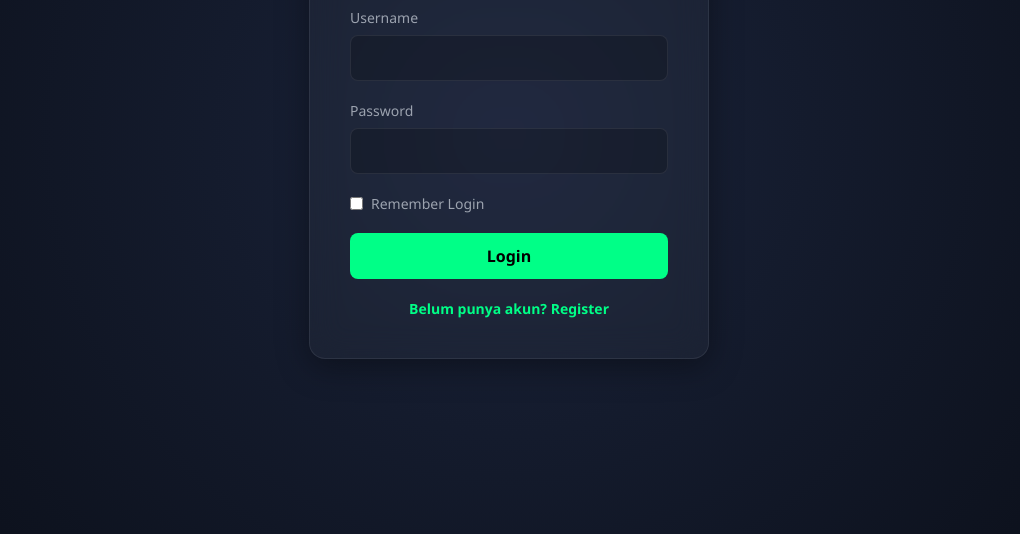
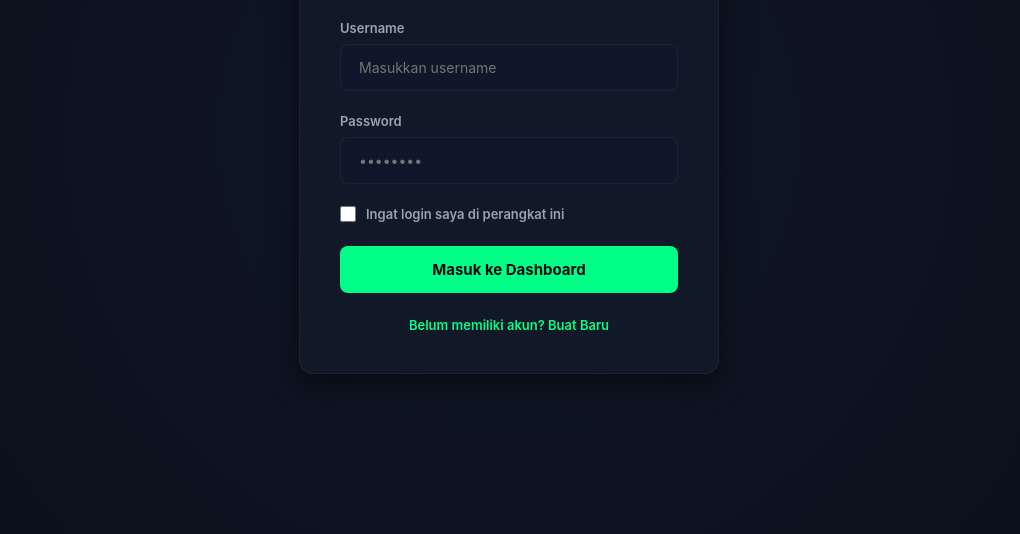
Before and after one commit to ErlanggaaaXzzzz/WebWhatsapp, a website: page login.html in a window 1280 px wide. Shown: the part 266-800 px from the top of the page, without its empty margins (131-1151 px from the left). Drawn offline with Linux system fonts and the light colour scheme.

Commit message:
Update login.html

```diff
--- a/login.html
+++ b/login.html
@@ -3,130 +3,219 @@
 <head>
     <meta charset="UTF-8">
     <meta name="viewport" content="width=device-width, initial-scale=1.0">
-    <title>Login / Register - WA Debugger</title>
+    <title>Login / Register - WA Debugger Professional</title>
     <style>
         :root {
-            --bg-color: #0b0f19;
-            --card-bg: rgba(255, 255, 255, 0.03);
-            --border-color: rgba(255, 255, 255, 0.08);
+            --bg: #0b0f19;
+            --card-bg: #111827;
+            --border: rgba(255, 255, 255, 0.05);
             --primary: #00ff87;
-            --primary-glow: rgba(0, 255, 135, 0.3);
+            --primary-glow: rgba(0, 255, 135, 0.15);
             --text: #f3f4f6;
             --text-muted: #9ca3af;
+            --danger: #ef4444;
         }
-        * { box-sizing: border-box; margin: 0; padding: 0; font-family: 'Segoe UI', Tahoma, Geneva, Verdana, sans-serif; }
+        * { box-sizing: border-box; margin: 0; padding: 0; font-family: 'Inter', system-ui, sans-serif; }
+
         body {
-            background: radial-gradient(circle at center, #1a233a 0%, var(--bg-color) 100%);
+            background-color: var(--bg);
+            background-image: radial-gradient(circle at center, #0f172a 0%, var(--bg) 100%);
             color: var(--text);
             display: flex;
             justify-content: center;
             align-items: center;
             min-height: 100vh;
             overflow: hidden;
+            padding: 20px;
         }
+
+        /* Container Card Premium dengan Top Glowing Bar */
         .container {
             background: var(--card-bg);
-            backdrop-filter: blur(16px);
-            border: 1px solid var(--border-color);
+            border: 1px solid var(--border);
             padding: 40px;
-            border-radius: 16px;
+            border-radius: 14px;
             width: 100%;
-            max-width: 400px;
-            box-shadow: 0 8px 32px 0 rgba(0, 0, 0, 0.37);
+            max-width: 420px;
+            box-shadow: 0 10px 30px rgba(0, 0, 0, 0.5);
+            position: relative;
+            overflow: hidden;
+            transition: all 0.3s ease;
         }
-        h2 { text-align: center; margin-bottom: 24px; font-weight: 600; letter-spacing: 1px; color: #fff; }
-        .form-group { margin-bottom: 20px; }
-        label { display: block; margin-bottom: 8px; color: var(--text-muted); font-size: 14px; }
-        input {
+
+        /* Neon top-border decoration */
+        .container::before {
+            content: '';
+            position: absolute;
+            top: 0;
+            left: 0;
             width: 100%;
-            padding: 12px 16px;
-            background: rgba(0,0,0,0.2);
-            border: 1px solid var(--border-color);
+            height: 3px;
+            background: var(--primary);
+            box-shadow: 0 0 12px var(--primary);
+        }
+
+        /* Branding Text Form */
+        .brand-title {
+            font-size: 24px;
+            font-weight: 800;
+            text-align: center;
+            margin-bottom: 8px;
+            letter-spacing: 1px;
+            color: #fff;
+        }
+        .brand-title span {
+            color: var(--primary);
+            text-shadow: 0 0 10px var(--primary-glow);
+        }
+
+        #formTitle {
+            font-size: 14px;
+            font-weight: 700;
+            text-transform: uppercase;
+            letter-spacing: 1px;
+            color: var(--text-muted);
+            text-align: center;
+            margin-bottom: 30px;
+        }
+
+        /* Form Components */
+        .form-group { margin-bottom: 22px; }
+        label { display: block; margin-bottom: 8px; color: var(--text-muted); font-size: 13px; font-weight: 600; }
+
+        input[type="text"], input[type="password"] {
+            width: 100%;
+            padding: 14px 18px;
+            background: #0f172a;
+            border: 1px solid var(--border);
             border-radius: 8px;
             color: #fff;
-            font-size: 15px;
-            transition: all 0.3s ease;
+            font-size: 14px;
+            transition: all 0.2s ease;
         }
-        input:focus {
+        input[type="text"]:focus, input[type="password"]:focus {
             outline: none;
             border-color: var(--primary);
             box-shadow: 0 0 10px var(--primary-glow);
         }
+
+        /* Control Utilities */
         .remember-me {
             display: flex;
             align-items: center;
-            gap: 8px;
-            font-size: 14px;
+            gap: 10px;
+            font-size: 13px;
             color: var(--text-muted);
-            margin-bottom: 20px;
+            margin-bottom: 24px;
+            cursor: pointer;
+            user-select: none;
+        }
+        .remember-me input[type="checkbox"] {
+            accent-color: var(--primary);
+            width: 16px;
+            height: 16px;
             cursor: pointer;
         }
-        .remember-me input { width: auto; }
+
+        /* Professional Glow Button */
         button {
             width: 100%;
-            padding: 12px;
+            padding: 14px;
             background: var(--primary);
             border: none;
             border-radius: 8px;
-            color: #000;
-            font-weight: 600;
-            font-size: 16px;
+            color: #030712;
+            font-weight: 700;
+            font-size: 15px;
             cursor: pointer;
-            transition: all 0.3s ease;
+            transition: all 0.2s ease;
         }
         button:hover {
-            opacity: 0.9;
-            box-shadow: 0 0 15px var(--primary-glow);
+            box-shadow: 0 4px 15px var(--primary-glow);
+            transform: translateY(-1px);
         }
+        button:active {
+            transform: translateY(0);
+        }
+
+        /* Link Toggles */
         .toggle-text {
             text-align: center;
-            margin-top: 20px;
-            font-size: 14px;
+            margin-top: 24px;
+            font-size: 13px;
             color: var(--text-muted);
         }
-        .toggle-text span { color: var(--primary); cursor: pointer; font-weight: 600; }
-        .error-msg { color: #ff4a4a; font-size: 13px; margin-top: 8px; display: none; }
+        .toggle-text span {
+            color: var(--primary);
+            cursor: pointer;
+            font-weight: 600;
+            transition: opacity 0.2s;
+        }
+        .toggle-text span:hover {
+            text-decoration: underline;
+        }
+
+        /* Clean Box Alert Error */
+        .error-msg {
+            background: rgba(239, 68, 68, 0.1);
+            border: 1px solid rgba(239, 68, 68, 0.2);
+            color: #fca5a5;
+            padding: 12px 16px;
+            border-radius: 8px;
+            font-size: 13px;
+            margin-top: 16px;
+            display: none;
+            line-height: 1.4;
+            text-align: center;
+        }
     </style>
 </head>
 <body>
 
 <div class="container" id="authBox">
-    <h2 id="formTitle">WA DEBUGGER</h2>
+    <div class="brand-title"><span>WA</span> DEBUGGER</div>
+    <div id="formTitle">LOGIN SUITE</div>
+
     <form id="authForm" onsubmit="handleSubmit(event)">
         <div class="form-group">
             <label for="username">Username</label>
-            <input type="text" id="username" required minlength="4">
+            <input type="text" id="username" required minlength="4" autocomplete="username" placeholder="Masukkan username">
         </div>
         <div class="form-group">
             <label for="password">Password</label>
-            <input type="password" id="password" required minlength="6">
+            <input type="password" id="password" required minlength="6" autocomplete="current-password" placeholder="••••••••">
         </div>
         <div class="remember-me" id="rememberGroup">
             <input type="checkbox" id="remember">
-            <label for="remember" style="margin:0;">Remember Login</label>
+            <label for="remember" style="margin:0; cursor:pointer;">Ingat login saya di perangkat ini</label>
         </div>
-        <button type="submit" id="btnSubmit">Login</button>
+        <button type="submit" id="btnSubmit">Masuk ke Dashboard</button>
         <div class="error-msg" id="errorMsg"></div>
     </form>
+
     <div class="toggle-text">
-        <span id="toggleAuth" onclick="toggleMode()">Belum punya akun? Register</span>
+        <span id="toggleAuth" onclick="toggleMode()">Belum memiliki akun? Buat Baru</span>
     </div>
 </div>
 
 <script>
     let isLogin = true;
+
+    // Proteksi Token Otomatis (Jika sudah login langsung buang ke dashboard)
     const token = localStorage.getItem('token') || sessionStorage.getItem('token');
     if (token) window.location.href = '/';
 
+    // Handler Animasi Toggle Antara Mode Login & Register
     function toggleMode() {
         isLogin = !isLogin;
-        document.getElementById('formTitle').innerText = isLogin ? 'LOGIN' : 'REGISTER';
-        document.getElementById('btnSubmit').innerText = isLogin ? 'Login' : 'Register';
-        document.getElementById('toggleAuth').innerText = isLogin ? 'Belum punya akun? Register' : 'Sudah punya akun? Login';
+        document.getElementById('formTitle').innerText = isLogin ? 'LOGIN SUITE' : 'ACCOUNT REGISTRATION';
+        document.getElementById('btnSubmit').innerText = isLogin ? 'Masuk ke Dashboard' : 'Daftarkan Akun Baru';
+        document.getElementById('toggleAuth').innerText = isLogin ? 'Belum memiliki akun? Buat Baru' : 'Sudah memiliki akun? Masuk Saja';
         document.getElementById('rememberGroup').style.display = isLogin ? 'flex' : 'none';
         document.getElementById('errorMsg').style.display = 'none';
     }
 
+    // Pemrosesan Pengiriman Form Data ke Kluster Autentikasi API
     async function handleSubmit(e) {
         e.preventDefault();
         const username = document.getElementById('username').value.trim();
@@ -145,9 +234,10 @@
             });
             const data = await res.json();
 
-            if (!res.ok) throw new Error(data.message || 'Terjadi kesalahan');
+            if (!res.ok) throw new Error(data.message || 'Gagal memproses otentikasi kredensial.');
 
             if (isLogin) {
+                // Alokasikan token JWT berdasarkan preferensi "Remember Login" user
                 if (remember) {
                     localStorage.setItem('token', data.token);
                 } else {
@@ -155,7 +245,7 @@
                 }
                 window.location.href = '/';
             } else {
-                alert('Registrasi berhasil! Silakan login.');
+                alert('Registrasi akun berhasil dikonfirmasi! Silakan masuk.');
                 toggleMode();
             }
         } catch (err) {
```
